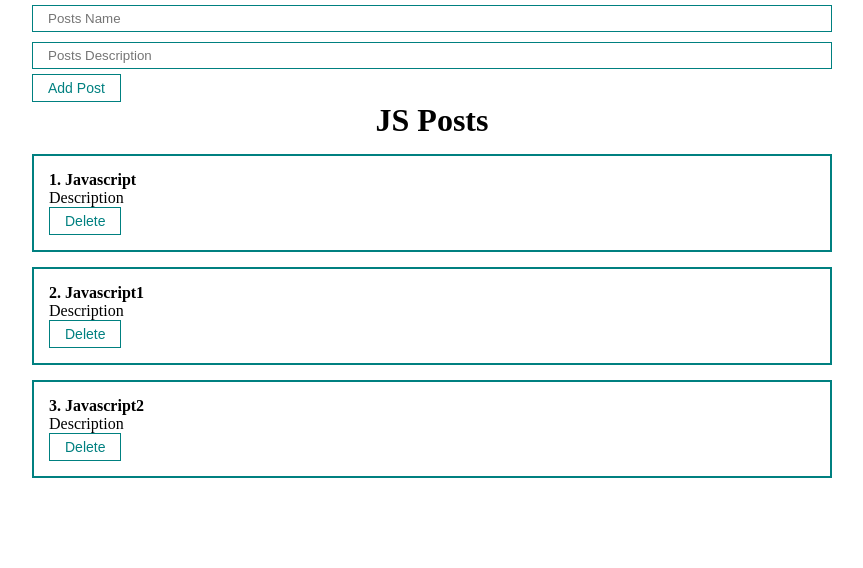
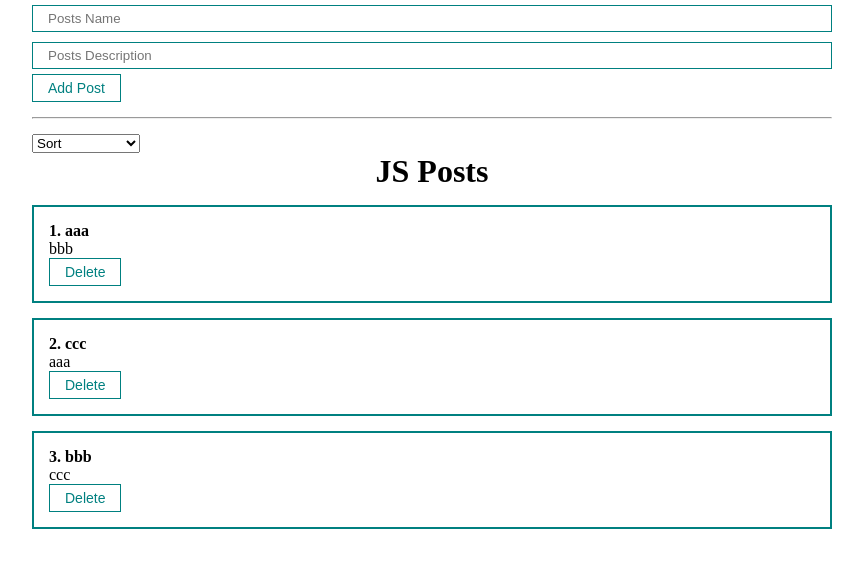
Before and after one commit to DmitriKulkov/ReactFirstTry, a React (Create React App) app in the folder react-first-try/: page / in a window 1280 px wide. Shown: the top 568 px of the page, without its empty margins (208-1071 px from the left). Built offline with nearby package versions, Linux system fonts and the light colour scheme.

Commit message:
Select & Sort

```diff
--- a/react-first-try/src/App.js
+++ b/react-first-try/src/App.js
@@ -4,22 +4,40 @@ import PostList from "./components/PostList";
 import MyButton from "./components/UI/button/MyButton";
 import MyInput from "./components/UI/input/MyInput";
 import PostForm from "./components/PostForm";
+import MySelect from "./components/UI/select/MySelect";
 function App() {
   const [posts, setPosts] = useState([
-      {id: 1, title: "Javascript", body: "Description"},
-      {id: 2, title: "Javascript1", body: "Description"},
-      {id: 3, title: "Javascript2", body: "Description"},
+      {id: 1, title: "aaa", body: "bbb"},
+      {id: 2, title: "ccc", body: "aaa"},
+      {id: 3, title: "bbb", body: "ccc"},
   ])
+    const [selectedSort, setSelectedSort] = useState("")
     const createPost = (newPost) => {
       setPosts([...posts, newPost])
     }
     const removePost = (post) => {
       setPosts(posts.filter(p => p.id !== post.id))
     }
+    const sortPosts = (sort) => {
+      setSelectedSort(sort)
+      setPosts([...posts].sort((a,b) => a[sort].localeCompare(b[sort])))
+    }
 
   return (
       <div className="App">
         <PostForm create={createPost}/>
+          <hr style={{margin:"15px 0"}}/>
+          <div>
+              <MySelect
+                  value={selectedSort}
+                  onChange={sortPosts}
+                  defaultValue="Sort"
+                  option={[
+                      {value: "title", name: "By Title"},
+                      {value: "body", name: "By Description"},
+                  ]}
+              />
+          </div>
           {posts.length
             ? <PostList remove={removePost} posts={posts} title="JS Posts"/>
             : <h1 style={{textAlign: "center"}}>Post Not Found</h1>
--- /dev/null
+++ b/react-first-try/src/components/UI/select/MySelect.jsx
@@ -0,0 +1,19 @@
+import React from 'react';
+
+const MySelect = ({option, defaultValue, value, onChange}) => {
+    return (
+        <select
+            value={value}
+            onChange={event => onChange(event.target.value)}
+        >
+            <option disabled value="">{defaultValue}</option>
+            {option.map(option =>
+                <option key={option.value} value={option.value}>
+                    {option.name}
+                </option>
+            )}
+        </select>
+    );
+};
+
+export default MySelect;
```
